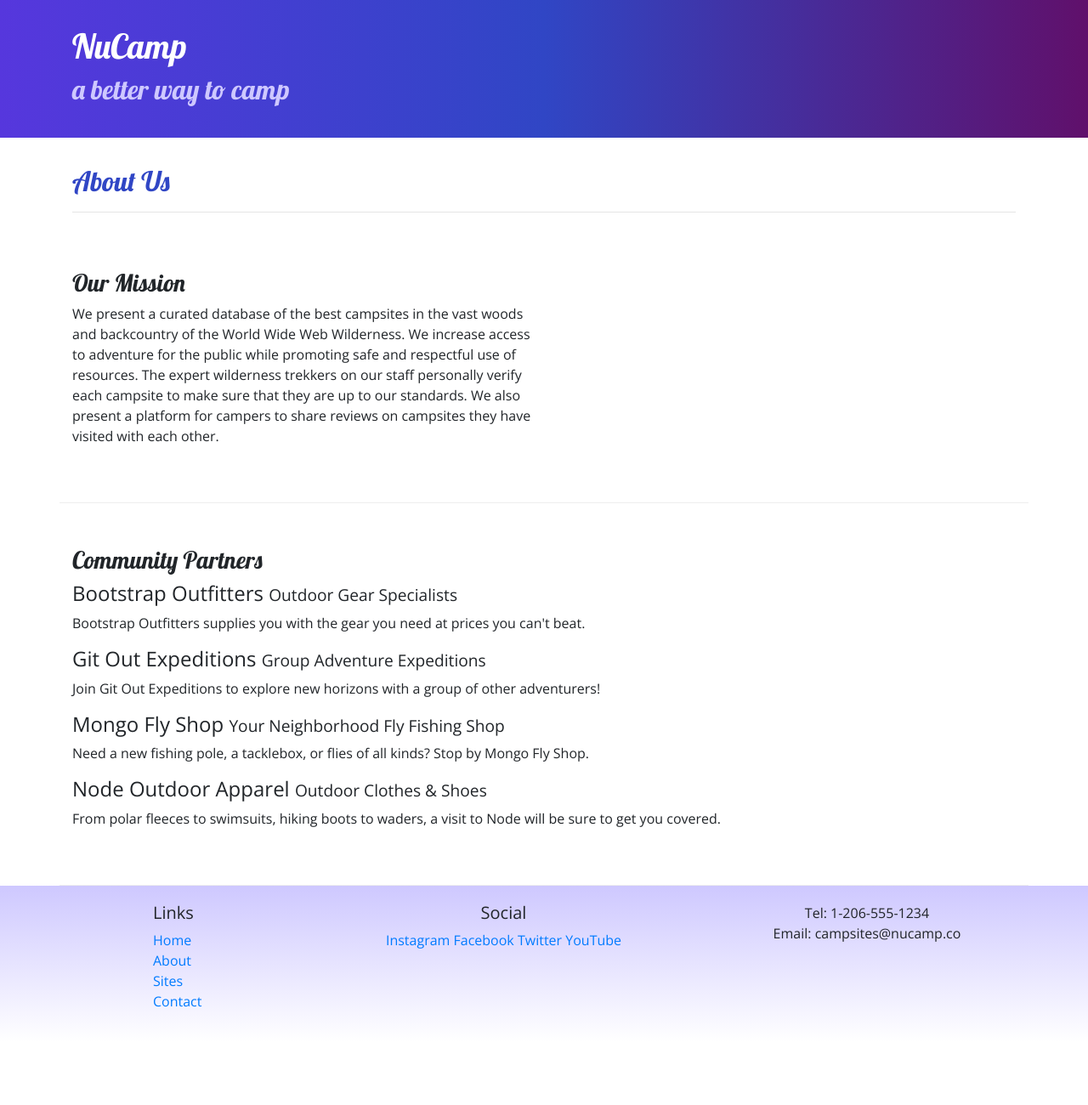
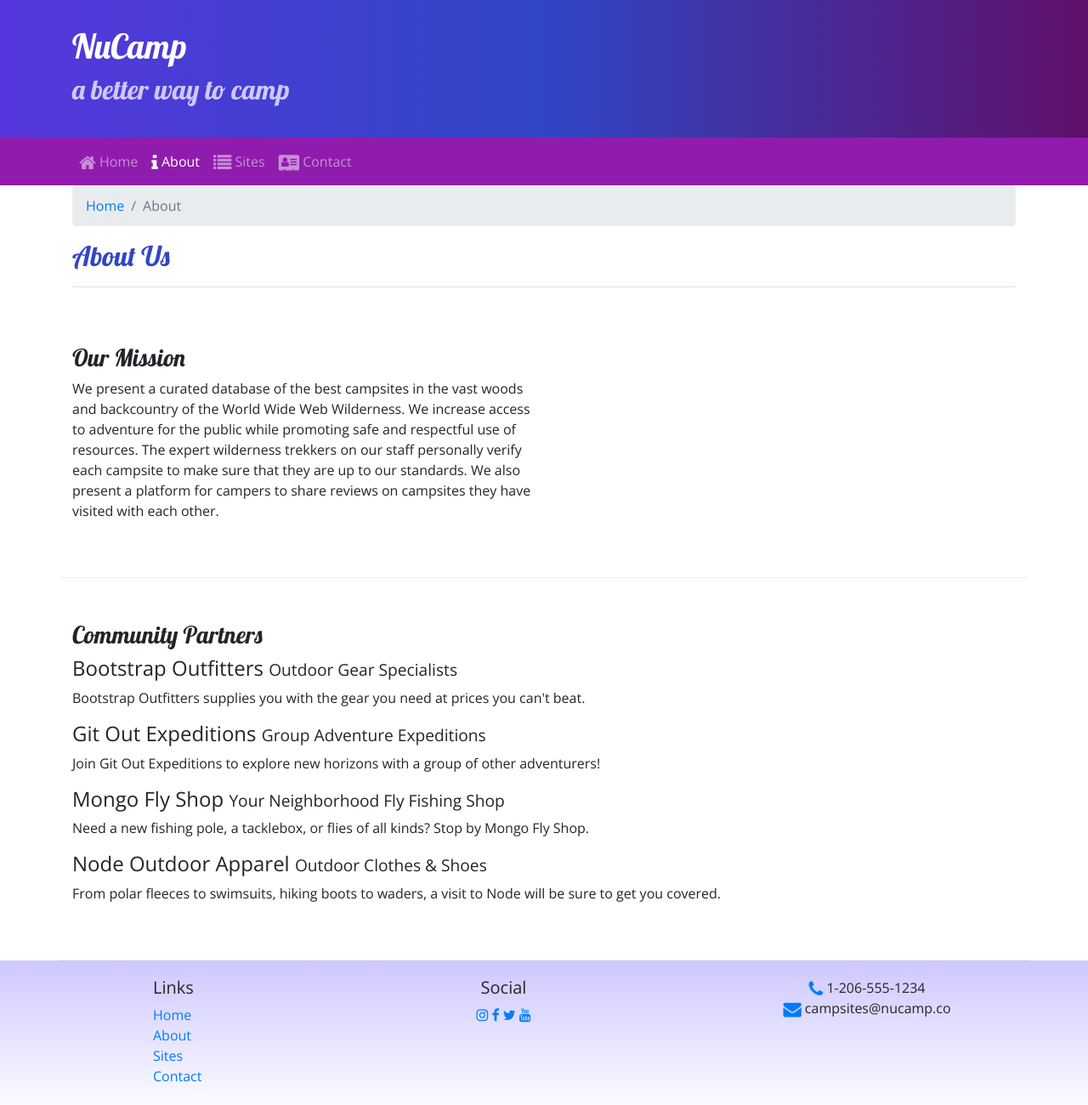
Before and after one commit to mahmadij/nucampsite-2021-2-4, a website: page aboutus.html in a window 1280 px wide. Shown: the whole page at 85% size. Before the commit the page ends 1226 px from the top, so only its background shows below. Drawn offline with nearby package versions, Linux system fonts and the light colour scheme.

Commit message:
Icon Fonts

```diff
--- a/aboutus.html
+++ b/aboutus.html
@@ -10,6 +10,7 @@
     <link rel="stylesheet" href="node_modules/bootstrap/dist/css/bootstrap.min.css" />
 
     <!-- Additional CSS must be placed after Bootstrap CSS -->
+    <link rel="stylesheet" href="node_modules/font-awesome/css/font-awesome.min.css" />
     <link rel="stylesheet" href="https://fonts.googleapis.com/css?family=Lobster|Open+Sans" />
     <link rel="stylesheet" href="css/styles.css" />
 
@@ -28,19 +29,42 @@
             </div>
         </div>
     </header>
-
+    <nav class="navbar navbar-expand-sm navbar-dark sticky-top">
+        <div class="container">
+            <button class="navbar-toggler ml-auto" type="button" data-toggle="collapse" data-target="#nucampNavbar">
+                <span class="navbar-toggler-icon"></span>
+            </button>
+            <div class="collapse navbar-collapse" id="nucampNavbar">
+                <ul class="navbar-nav">
+                    <ul class="navbar-nav">
+                        <li class="nav-item "><a class="nav-link" href="index.html"><i class="fa fa-home fa-lg"></i> Home</a></li>
+                    <li class="nav-item active"><a class="nav-link" href="#"><i class="fa fa-info fa-lg"></i> About</a></li>
+                    <li class="nav-item"><a class="nav-link" href="#"><i class="fa fa-list fa-lg"></i> Sites</a></li>
+                    <li class="nav-item"><a class="nav-link" href="#"><i class="fa fa-address-card fa-lg"></i> Contact</a></li>
+                </ul>
+            </div>
+        </div>
+    </nav>
     <div class="container">
         <div class="row">
             <div class="col">
-               <h2>About Us</h2>
-               <hr />
+                <ol class="breadcrumb">
+                    <li class="breadcrumb-item"><a href="index.html">Home</a></li>
+                    <li class="breadcrumb-item active">About</li>
+                </ol>
+                <h2>About Us</h2>
+                <hr />
             </div>
         </div>
 
         <div class="row row-content">
             <div class="col col-sm-6">
                 <h3>Our Mission</h3>
-                <p>We present a curated database of the best campsites in the vast woods and backcountry of the World Wide Web Wilderness. We increase access to adventure for the public while promoting safe and respectful use of resources. The expert wilderness trekkers on our staff personally verify each campsite to make sure that they are up to our standards. We also present a platform for campers to share reviews on campsites they have visited with each other.</p>
+                <p>We present a curated database of the best campsites in the vast woods and backcountry of the World
+                    Wide Web Wilderness. We increase access to adventure for the public while promoting safe and
+                    respectful use of resources. The expert wilderness trekkers on our staff personally verify each
+                    campsite to make sure that they are up to our standards. We also present a platform for campers to
+                    share reviews on campsites they have visited with each other.</p>
             </div>
         </div>
 
@@ -49,13 +73,17 @@
             <div class="col">
                 <h3>Community Partners</h3>
                 <h4>Bootstrap Outfitters <small>Outdoor Gear Specialists</small></h4>
-                <p class="d-none d-sm-block">Bootstrap Outfitters supplies you with the gear you need at prices you can't beat.</p>
+                <p class="d-none d-sm-block">Bootstrap Outfitters supplies you with the gear you need at prices you
+                    can't beat.</p>
                 <h4>Git Out Expeditions <small>Group Adventure Expeditions</small></h4>
-                <p class="d-none d-sm-block">Join Git Out Expeditions to explore new horizons with a group of other adventurers!</p>
+                <p class="d-none d-sm-block">Join Git Out Expeditions to explore new horizons with a group of other
+                    adventurers!</p>
                 <h4>Mongo Fly Shop <small>Your Neighborhood Fly Fishing Shop</small></h4>
-                <p class="d-none d-sm-block">Need a new fishing pole, a tacklebox, or flies of all kinds? Stop by Mongo Fly Shop.</p>
+                <p class="d-none d-sm-block">Need a new fishing pole, a tacklebox, or flies of all kinds? Stop by Mongo
+                    Fly Shop.</p>
                 <h4>Node Outdoor Apparel <small>Outdoor Clothes & Shoes</small></h4>
-                <p class="d-none d-sm-block">From polar fleeces to swimsuits, hiking boots to waders, a visit to Node will be sure to get you covered.</p>
+                <p class="d-none d-sm-block">From polar fleeces to swimsuits, hiking boots to waders, a visit to Node
+                    will be sure to get you covered.</p>
             </div>
         </div>
     </div>
@@ -74,16 +102,16 @@
                 </div>
                 <div class="col-6 col-sm-5 text-center">
                     <h5>Social</h5>
-                    <a href="http://instagram.com/">Instagram</a>
-                    <a href="http://facebook.com/">Facebook</a>
-                    <a href="http://twitter.com/">Twitter</a>
-                    <a href="http://youtube.com/">YouTube</a>
+                    <a href="http://instagram.com/"><i class="fa fa-instagram"></i></a>
+                    <a href="http://facebook.com/"><i class="fa fa-facebook"></i></a>
+                    <a href="http://twitter.com/"><i class="fa fa-twitter"></i></a>
+                    <a href="http://youtube.com/"><i class="fa fa-youtube"></i></a>
                 </div>
                 <div class="col-sm-4 text-center">
-                    Tel: 1-206-555-1234<br />
-                    Email: campsites@nucamp.co
+                    <i class="fa fa-phone fa-lg text-primary"></i> 1-206-555-1234<br />
+                      <i class="fa fa-envelope fa-lg text-primary"></i> campsites@nucamp.co
                 </div>
-           </div>
+            </div>
         </div>
     </footer>
 
--- a/css/styles.css
+++ b/css/styles.css
@@ -20,6 +20,7 @@ footer {
 }
 
 .jumbotron {
+    margin: 0;
     padding: 30px;
     background-image: linear-gradient(to right, #5637DD, #3046C5, #60106B);
     color: white;
@@ -30,3 +31,6 @@ footer {
     border-bottom: 1px ridge;
     min-height: 200px;
 }
+.navbar {
+    background-color: #901CAD;
+}
--- a/package.json
+++ b/package.json
@@ -7,7 +7,7 @@
     "lite": "lite-server",
     "start": "npm run lite",
     "test": "echo \"Error: no test specified\" && exit 1"
- },
+  },
   "author": "",
   "license": "ISC",
   "devDependencies": {
@@ -15,6 +15,7 @@
   },
   "dependencies": {
     "bootstrap": "^4.5.2",
+    "font-awesome": "^4.7.0",
     "jquery": "^3.5.1",
     "popper.js": "^1.16.1"
   }
```
Also changed, not shown: index.html (+28 -9 lines), 1 other file.
